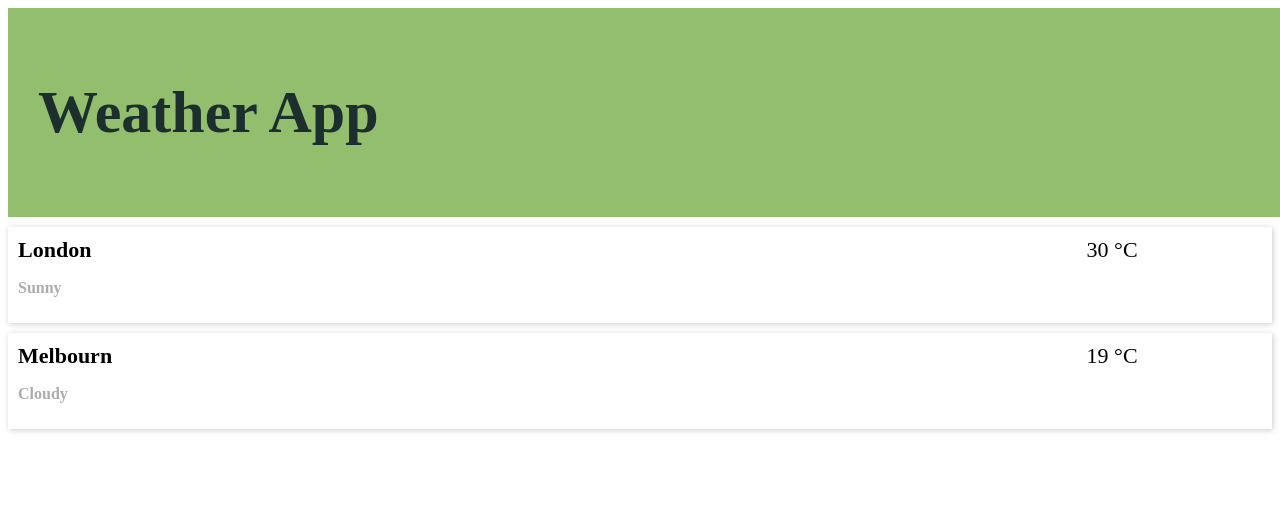
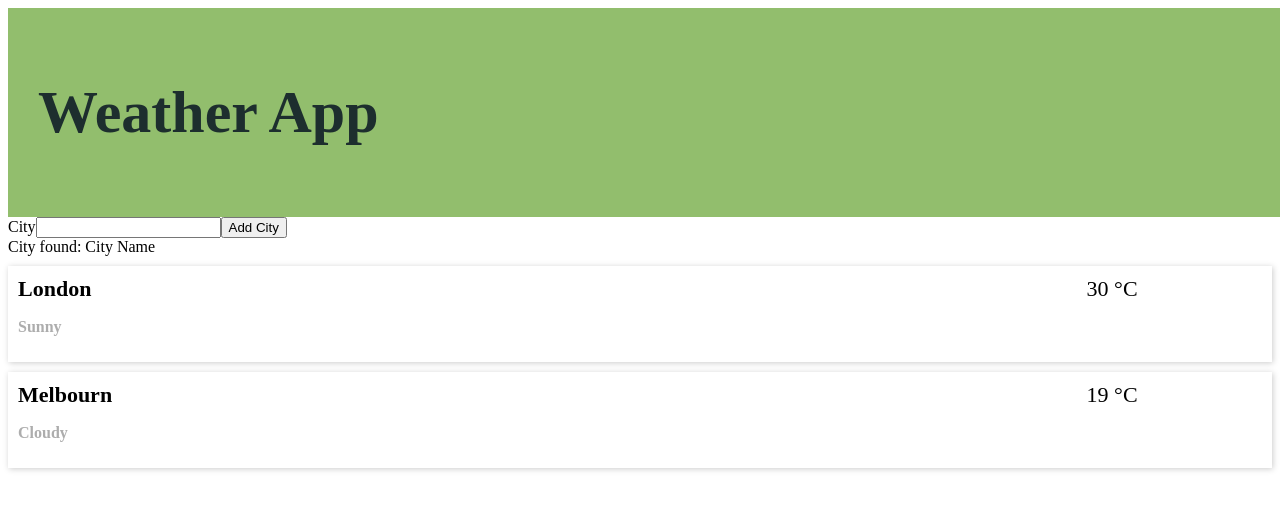
Before and after one commit to dilancse/Weather-App-, an Angular app: page / in a window 1280 px wide. Shown: the top 510 px of the page. Built offline with nearby package versions, Linux system fonts and the light colour scheme.

Commit message:
weather search component

```diff
--- a/src/app/app.component.html
+++ b/src/app/app.component.html
@@ -1,3 +1,4 @@
 <app-top-bar></app-top-bar>
+<app-weather-search></app-weather-search>
 <app-weather-list></app-weather-list>
 <router-outlet></router-outlet>
--- /dev/null
+++ b/src/app/searchBar/weather-search/weather-search.component.html
@@ -0,0 +1,10 @@
+<section>
+  <form #weForm="ngForm" (ngSubmit)="onSubmit(weForm)">
+    <label for="city">City</label>
+    <input ngControl="location" type="text" id="city" required>
+    <button type="submit">Add City</button>
+  </form>
+  <div>
+    <span>City found:</span> City Name
+  </div>
+</section>
--- /dev/null
+++ b/src/app/searchBar/weather-search/weather-search.component.ts
@@ -0,0 +1,19 @@
+import { Component, OnInit } from '@angular/core';
+import {NgForm} from '@angular/forms';
+
+@Component({
+  selector: 'app-weather-search',
+  templateUrl: './weather-search.component.html',
+  styleUrls: ['./weather-search.component.css']
+})
+export class WeatherSearchComponent implements OnInit {
+
+  constructor() { }
+
+  ngOnInit() {
+  }
+
+  onSubmit(form: NgForm) {
+    console.log(form);
+  }
+}
```
Also changed, not shown: src/app/app.module.ts (+6 -2 lines), src/app/searchBar/weather-search/weather-search.component.css (added), 1 other file (tests, documents, lock files or other folders).
